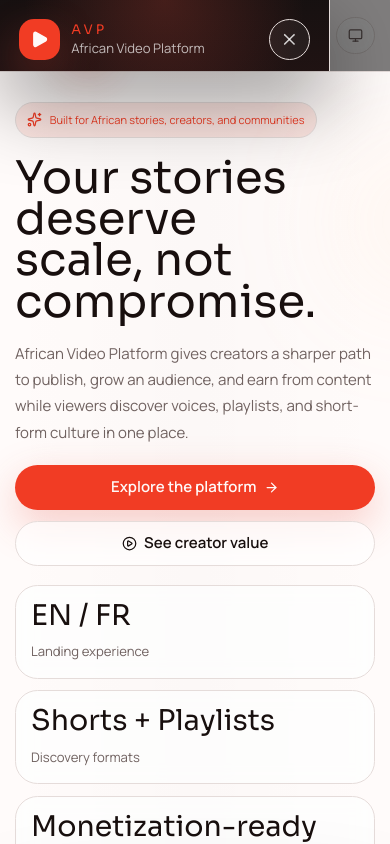
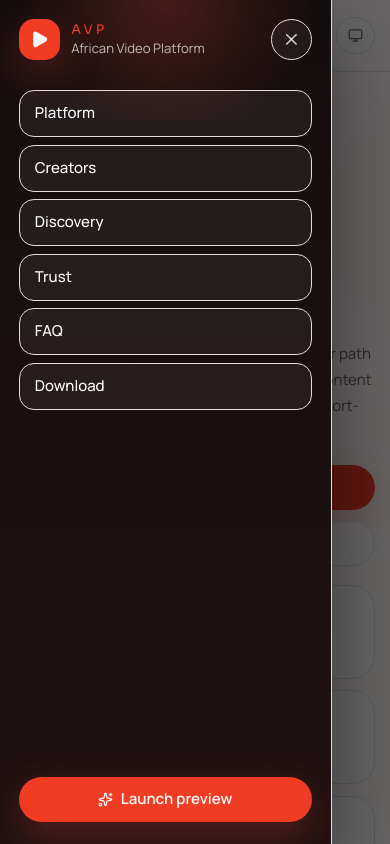
Before and after one commit to Nebur242/african-video-platform-marketing, a Next.js app: page / in a window 390 px wide. Both pictures are taken after a click on the button 35 px from the left and 35 px from the top of the page. Shown: the top 844 px of the page. Built offline with nearby package versions, Linux system fonts and the light colour scheme.

Commit message:
fix: correct mobile drawer overlay

```diff
--- a/src/components/site-header.tsx
+++ b/src/components/site-header.tsx
@@ -14,8 +14,17 @@
     useEffect(() => {
         document.body.style.overflow = isDrawerOpen ? "hidden" : "";
 
+        const handleEscape = (event: KeyboardEvent) => {
+            if (event.key === "Escape") {
+                setIsDrawerOpen(false);
+            }
+        };
+
+        window.addEventListener("keydown", handleEscape);
+
         return () => {
             document.body.style.overflow = "";
+            window.removeEventListener("keydown", handleEscape);
         };
     }, [isDrawerOpen]);
 
@@ -29,6 +38,7 @@
     ];
 
     return (
+        <>
             <header className="sticky top-0 z-50 border-b border-white/10 bg-background/80 backdrop-blur-xl">
                 <div className="mx-auto max-w-7xl px-4 py-4 sm:px-6 lg:px-8">
                     <div className="flex items-center justify-between gap-3 sm:gap-4">
@@ -82,23 +92,22 @@
                         </div>
                     </div>
                 </div>
+            </header>
 
             <div
-                className={`fixed inset-0 z-50 xl:hidden ${isDrawerOpen ? "pointer-events-auto" : "pointer-events-none"}`}
+                className={`fixed inset-0 z-70 xl:hidden ${isDrawerOpen ? "pointer-events-auto" : "pointer-events-none"}`}
                 aria-hidden={!isDrawerOpen}
             >
-                <button
-                    type="button"
-                    aria-label="Close navigation menu"
+                <div
+                    className={`absolute inset-0 bg-black/60 transition-opacity duration-300 ${isDrawerOpen ? "opacity-100" : "opacity-0"}`}
                     onClick={() => setIsDrawerOpen(false)}
-                    className={`absolute inset-0 bg-black/50 transition-opacity duration-300 ${isDrawerOpen ? "opacity-100" : "opacity-0"}`}
                 />
                 <aside
-                    className={`absolute inset-y-0 left-0 isolate overflow-hidden flex w-[min(85vw,22rem)] flex-col border-r border-white/10 bg-background p-5 text-white shadow-[0_30px_80px_rgba(0,0,0,0.42)] transition-transform duration-300 ease-out dark:bg-[#120c0c] ${isDrawerOpen ? "translate-x-0" : "-translate-x-full"}`}
+                    className={`absolute inset-y-0 left-0 z-10 flex w-[85vw] max-w-sm flex-col overflow-hidden border-r border-white/10 bg-[#140d0d] text-white shadow-[0_30px_80px_rgba(0,0,0,0.48)] transition-transform duration-300 ease-out ${isDrawerOpen ? "translate-x-0" : "-translate-x-full"}`}
                 >
-                    <div className="pointer-events-none absolute inset-0 bg-[linear-gradient(180deg,rgba(18,12,12,0.98),rgba(27,14,14,0.98))] dark:bg-[linear-gradient(180deg,rgba(18,12,12,0.985),rgba(27,14,14,0.985))]" />
-                    <div className="pointer-events-none absolute inset-x-0 top-0 h-28 bg-[radial-gradient(circle_at_top,rgba(231,76,60,0.22),transparent_72%)]" />
-                    <div className="relative z-10 flex h-full flex-col">
+                    <div className="pointer-events-none absolute inset-0 bg-[linear-gradient(180deg,rgba(20,13,13,1),rgba(31,17,17,0.98))]" />
+                    <div className="pointer-events-none absolute inset-x-0 top-0 h-32 bg-[radial-gradient(circle_at_top,rgba(231,76,60,0.24),transparent_72%)]" />
+                    <div className="relative z-10 flex h-full flex-col px-5 pb-6 pt-5">
                         <div className="flex items-start justify-between gap-4">
                             <div className="flex items-center gap-3">
                                 <div className="flex size-11 items-center justify-center rounded-2xl bg-primary text-primary-foreground shadow-[0_16px_42px_rgba(231,76,60,0.32)]">
@@ -121,18 +130,18 @@
                             </button>
                         </div>
 
-                    <div className="mt-8 flex flex-col gap-2">
+                        <nav className="mt-8 flex flex-col gap-2">
                             {navItems.map((item) => (
                                 <a
                                     key={item.href}
                                     href={item.href}
                                     onClick={() => setIsDrawerOpen(false)}
-                                className="rounded-2xl border border-white/10 bg-white/5 px-4 py-3 text-base text-white/85 transition-colors hover:bg-white/10 hover:text-white"
+                                    className="rounded-2xl border border-white/10 bg-white/6 px-4 py-3 text-base font-medium text-white/90 transition-colors hover:bg-white/10 hover:text-white"
                                 >
                                     {item.label}
                                 </a>
                             ))}
-                    </div>
+                        </nav>
 
                         <div className="mt-auto space-y-3 pt-8">
                             <a href="#download" onClick={() => setIsDrawerOpen(false)}>
@@ -145,6 +154,6 @@
                     </div>
                 </aside>
             </div>
-        </header>
+        </>
     );
 }
```
Lines whose indentation alone changed are shown as unchanged.
